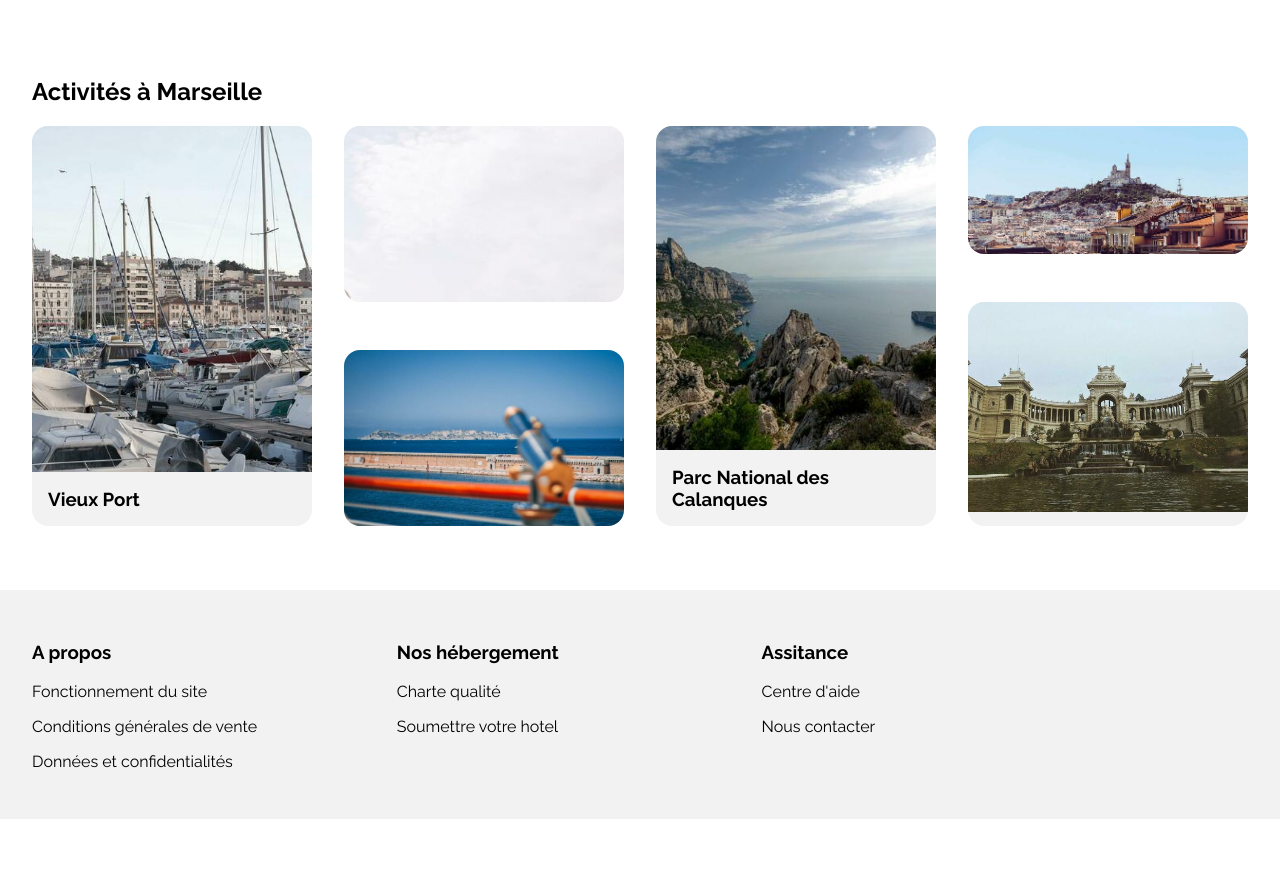
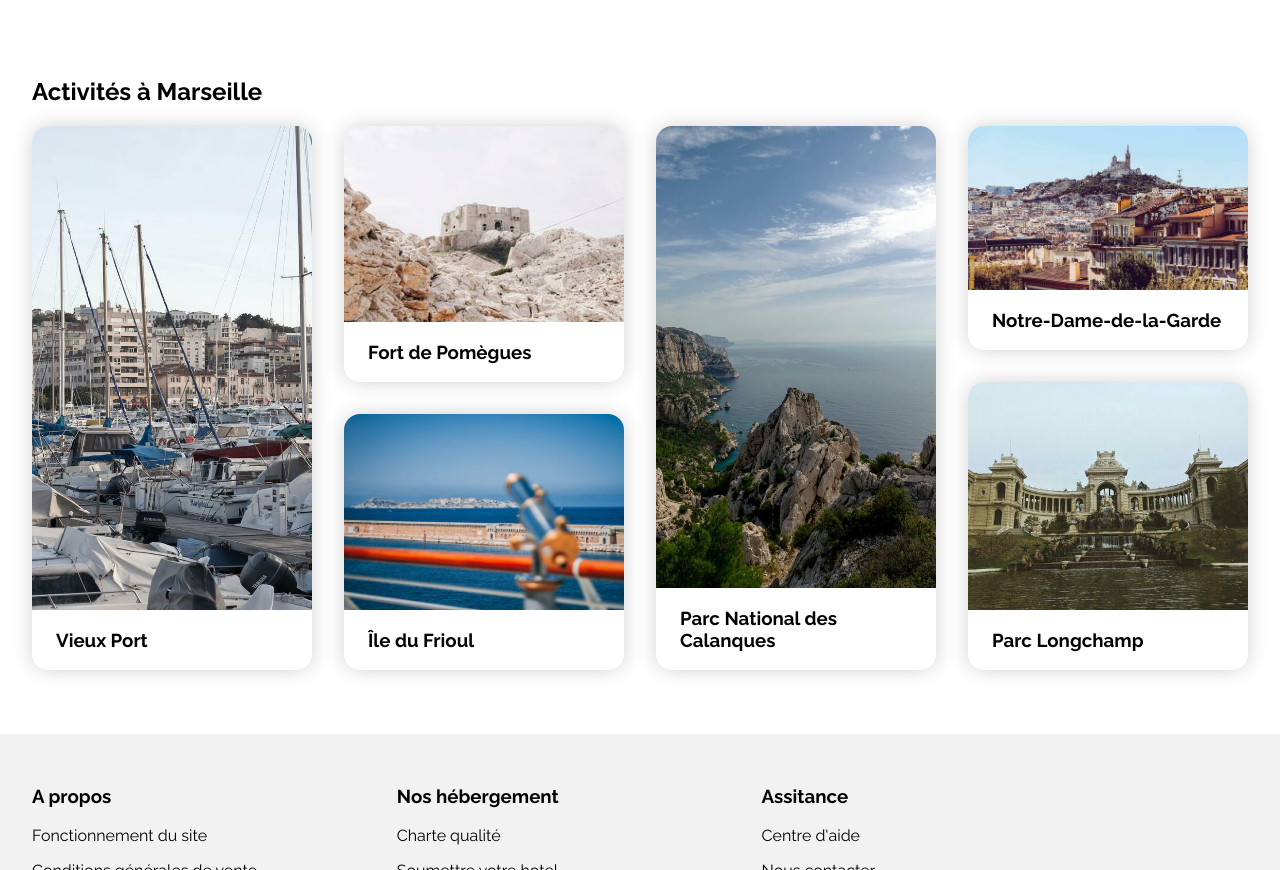
Before and after one commit to MathisBarre/Reservia, a plain HTML site: page index.html in a window 1280 px wide. Shown: the part 1380-2250 px from the top of the page. Before the commit the page ends 2199 px from the top, so only its background shows below. Drawn offline with Linux system fonts and the light colour scheme.

Commit message:
change: better responsive

```diff
--- a/index.html
+++ b/index.html
@@ -285,27 +285,39 @@
     <section class="activity" id="activity">
       <h2 class="activityTitle">Activités à Marseille</h2>
       <div class="activityCard activityCard1">
-        <img src="./img/activity/small/reno-laithienne-QUgJhdY5Fyk-unsplash.jpg" alt="Un port de plaisance remplis de bateau en premier plan avec une ville dans le second plan" class="activityCardImg">
+        <div class="activityCardWrapimg">
+          <img src="./img/activity/medium/reno-laithienne-QUgJhdY5Fyk-unsplash.jpg" alt="Un port de plaisance remplis de bateau en premier plan avec une ville dans le second plan" class="activityCardWrapimgImg">
+        </div>
         <h3 class="activityCardTitle">Vieux Port</h3>
       </div>
       <div class="activityCard activityCard2">
-        <img src="./img/activity/small/paul-hermann-QFTrLdQIRhI-unsplash.jpg" alt="Desert rocailleux beige avec un fort elle aussi beige un peu plus loin dans l'image" class="activityCardImg">
+        <div class="activityCardWrapimg">
+          <img src="./img/activity/small/paul-hermann-QFTrLdQIRhI-unsplash.jpg" alt="Desert rocailleux beige avec un fort elle aussi beige un peu plus loin dans l'image" class="activityCardWrapimgImg">
+        </div>
         <h3 class="activityCardTitle">Fort de Pomègues</h3>
       </div>
       <div class="activityCard activityCard3">
-        <img src="./img/activity/small/kilyan-sockalingum-NR8-cBCN3aI-unsplash.jpg" alt="Paysage mélengeant roche et verdure en premier plan et une grande mer bleu en second plan" class="activityCardImg">
+        <div class="activityCardWrapimg">
+          <img src="./img/activity/medium/kilyan-sockalingum-NR8-cBCN3aI-unsplash.jpg" alt="Paysage mélengeant roche et verdure en premier plan et une grande mer bleu en second plan" class="activityCardWrapimgImg">
+        </div>
         <h3 class="activityCardTitle">Parc National des Calanques</h3>
       </div>
       <div class="activityCard activityCard4">
-        <img src="./img/activity/small/florian-wehde-xW9e8gdotxI-unsplash.jpg" alt="Grande ville assez plate mais doté d'une colline qui mets en valeur un bâtiment, certainement religieux" class="activityCardImg">
+        <div class="activityCardWrapimg">
+          <img src="./img/activity/small/florian-wehde-xW9e8gdotxI-unsplash.jpg" alt="Grande ville assez plate mais doté d'une colline qui mets en valeur un bâtiment, certainement religieux" class="activityCardWrapimgImg">
+        </div>
         <h3 class="activityCardTitle">Notre-Dame-de-la-Garde</h3>
       </div>
       <div class="activityCard activityCard5">
-        <img src="./img/activity/small/kevin-hikari-rV_Qd1l-VXg-unsplash.jpg" alt="Longue vue sur terre en premier plan, mer en second plan et ile en troisième plan" class="activityCardImg">
+        <div class="activityCardWrapimg">
+          <img src="./img/activity/small/kevin-hikari-rV_Qd1l-VXg-unsplash.jpg" alt="Longue vue sur terre en premier plan, mer en second plan et ile en troisième plan" class="activityCardWrapimgImg">
+        </div>
         <h3 class="activityCardTitle">Île du Frioul</h3>
       </div>
       <div class="activityCard activityCard6">
-        <img src="./img/activity/small/lena-paulin-wH2-EJoDcV0-unsplash.jpg" alt="Majestueux batiment au pierres blanches dôté d'une fontaine, tout autant majestueuse" class="activityCardImg">
+        <div class="activityCardWrapimg">
+          <img src="./img/activity/small/lena-paulin-wH2-EJoDcV0-unsplash.jpg" alt="Majestueux batiment au pierres blanches dôté d'une fontaine, tout autant majestueuse" class="activityCardWrapimgImg">
+        </div>
         <h3 class="activityCardTitle">Parc Longchamp</h3>
       </div>
     </section>
--- a/style/style.sass
+++ b/style/style.sass
@@ -111,13 +111,6 @@ a
         font-family: "Raleway", "Sans serif"
         font-size: 1rem
         color: #00000069
-      // &:focus
-      //   border-top: solid 1px black
-      //   border-bottom: solid 1px black
-      //   border-left: none
-      //   border-right: none
-      //   box-shadow: none
-      //   box-shadow: inner
     &Submitinput
       background-color: $blue
       color: white
@@ -193,18 +186,21 @@ a
   &Main
     @extend .hostingWrapper
     display: grid
-    grid-template-columns: repeat(3, 1fr)
     column-gap: 2rem
     row-gap: 2rem
     &Header
-      grid-column: 1 / span 3
+      grid-column: 1 / -1
       &Title
         margin: 0
     &Card
       background-color: white
       padding: 0.375rem
       border-radius: 1.25rem
-      box-shadow: 0 3px 6px rgba(0, 0, 0, 0.08), 0 3px 6px rgba(0, 0, 0, 0.11)
+      box-shadow: 0 0 16px #0000002e
+      transition-duration: .1s
+      cursor: pointer
+      &:hover
+        transform: scale(1.02)
       &Figure
         margin: 0
         &Img
@@ -262,51 +258,97 @@ a
       grid-template-columns: repeat(3, 1fr)
       column-gap: 2rem
       &Title
-        grid-column: 1 / span 3
+        grid-column: 1 / -1
 
-@media (max-width: 825px)
+@media (min-width: 925px)
+  .hosting
+    &Main
+      grid-template-columns: repeat(3, 1fr)
+
+@media (max-width: 925px) and (min-width: 650px)
+  .hosting
+    &Main
+      grid-template-columns: 1fr 1fr
+
+@media (max-width: 650px)
   .hosting
     &Main
       grid-template-columns: 1fr
 
+@media (max-width: 1000px)
+  .hosting
+    &Favorite
+      grid-template-columns: 1fr
+
 .activity
   display: grid
-  grid-template-columns: repeat(4, 1fr)
   column-gap: 2rem
-  grid-template-rows: auto 8rem 3rem 3rem 3rem 8rem
   margin: 4rem 0
   &Title
     grid-column: 1 / -1
   &Card
-    background-color: $grey
+    box-shadow: 0 0 20px #0000002e
     border-radius: 1rem
     overflow: hidden
     display: flex
     flex-direction: column
+    transition-duration: .1s
+    cursor: pointer
+    &:hover
+      transform: scale(1.01)
+    &Wrapimg
+      position: relative
+      flex: 1
+      &Img
+        position: absolute
+        height: 100%
+        width: 100%
+        object-fit: cover
     &Title
-      margin: 1rem
-    &Img
-      max-width: 100%
-      flex: 1
-      object-fit: cover
-    &1
-      grid-row: 2 / 7
-      grid-column: 1 / 2
-    &2
-      grid-column: 2 / 3
-      grid-row: 2 / 4
-    &3
-      grid-column: 3 / 4
-      grid-row: 2 / 7
-    &4
-      grid-column: 4 / 5
-      grid-row: 2 / 3
-    &5
-      grid-column: 2 / 3
-      grid-row: 5 / 7
-    &6
-      grid-column: 4 / 5
-      grid-row: 4 / 7
+      margin: 1.2rem 1.5rem
+
+@media (min-width: 1100px)
+  .activity
+    grid-template-columns: repeat(4, 1fr)
+    grid-template-rows: auto 14rem 2rem 2rem 2rem 14rem
+    &Card
+      &1
+        grid-row: 2 / 7
+        grid-column: 1 / 2
+      &2
+        grid-column: 2 / 3
+        grid-row: 2 / 4
+      &3
+        grid-column: 3 / 4
+        grid-row: 2 / 7
+      &4
+        grid-column: 4 / 5
+        grid-row: 2 / 3
+      &5
+        grid-column: 2 / 3
+        grid-row: 5 / 7
+      &6
+        grid-column: 4 / 5
+        grid-row: 4 / 7
+
+@media (max-width: 1100px)
+  .activity
+    row-gap: 2rem
+    grid-template-columns: repeat(3, 1fr)
+    grid-template-rows: auto 12rem 12rem
+
+@media (max-width: 925px)
+  .activity
+    row-gap: 2rem
+    grid-template-columns: repeat(2, 1fr)
+    grid-template-rows: auto 12rem 12rem 12rem
+
+@media (max-width: 650px)
+  .activity
+    row-gap: 2rem
+    grid-template-columns: 1fr
+    grid-template-rows: auto 12rem 12rem 12rem 12rem 12rem 12rem
+
 
 .footer
   background-color: $grey
```
Also changed, not shown: style/style.css, 1 other file.
